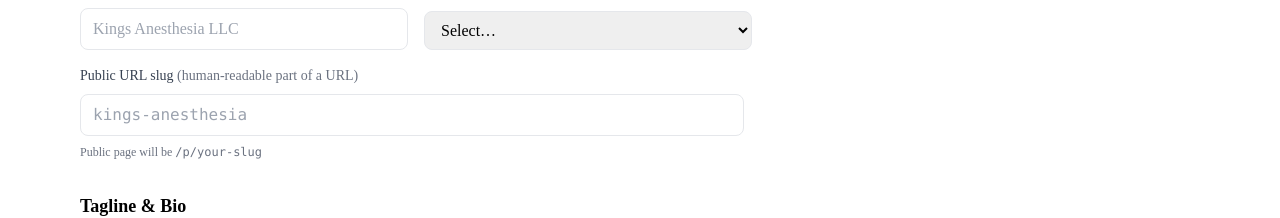
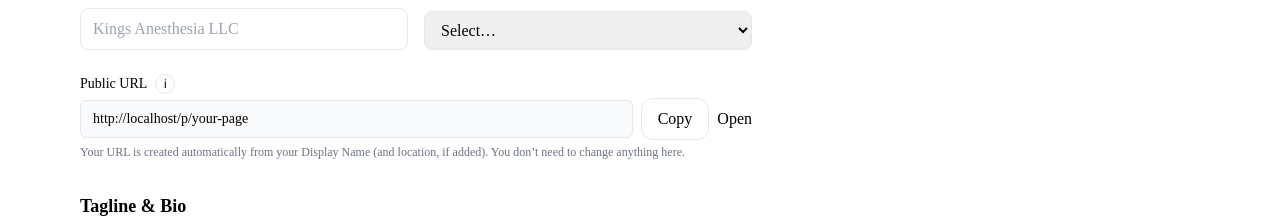
Before and after one commit to NewguyMMM/aeobro, a Next.js app: page /dashboard in a window 1280 px wide. Shown: the part 305-523 px from the top of the page. Built offline with nearby package versions, Linux system fonts and the light colour scheme; no server answers; the database is empty; sample sign-in values are in the browser's storage.

Commit message:
Update ProfileEditor.tsx

```diff
--- a/components/ProfileEditor.tsx
+++ b/components/ProfileEditor.tsx
@@ -2,13 +2,13 @@
 "use client";
 
 import * as React from "react";
-import { toKebab } from "@/lib/slug";
 import { useToast } from "@/components/Toast";
 
 // Helper UI components
 import EntityTypeHelp from "@/components/EntityTypeHelp";
 import LogoUploader from "@/components/LogoUploader";
 import LinkTypeSelect from "@/components/LinkTypeSelect";
+import PublicUrlReadonly from "@/components/PublicUrlReadonly";
 
 /** -------- Types -------- */
 type EntityType = "Business" | "Local Service" | "Organization" | "Creator / Person";
@@ -59,7 +59,7 @@ type Profile = {
 
   handles?: PlatformHandles | null;
 
-  // NEW: public slug
+  // public slug (server-generated)
   slug?: string | null;
 };
 
@@ -92,13 +92,6 @@ function toNum(input: string): number | undefined {
   if (!input) return undefined;
   const n = parseInt(input, 10);
   return Number.isFinite(n) ? n : undefined;
-}
-function debounce<T extends (...args: any[]) => any>(fn: T, ms = 400) {
-  let t: any;
-  return (...args: Parameters<T>) => {
-    clearTimeout(t);
-    t = setTimeout(() => fn(...args), ms);
-  };
 }
 
 /** -------- Component -------- */
@@ -152,13 +145,6 @@ export default function ProfileEditor({ initial }: { initial: Profile | null })
   const [handles, setHandles] = React.useState<PlatformHandles>(initial?.handles ?? {});
   const [links, setLinks] = React.useState<LinkItem[]>(initial?.links ?? []);
   const [linkDraft, setLinkDraft] = React.useState<LinkItem>({ label: "", url: "" });
-
-  // ---- NEW: Slug UX
-  const [slug, setSlug] = React.useState<string>(
-    toKebab(initial?.slug || initial?.displayName || initial?.legalName || "")
-  );
-  const [slugAvail, setSlugAvail] = React.useState<"idle" | "checking" | "ok" | "taken">("idle");
-  const userTouchedSlug = React.useRef(false);
 
   // ---- UI
   const [saving, setSaving] = React.useState(false);
@@ -215,8 +201,7 @@ export default function ProfileEditor({ initial }: { initial: Profile | null })
             }))
           : null,
 
-      // NEW: public slug (server will validate & ensure uniqueness anyway)
-      slug: toKebab(slug),
+      // NOTE: No client-side 'slug'—server generates & de-conflicts it.
     };
   }, [
     displayName,
@@ -238,7 +223,6 @@ export default function ProfileEditor({ initial }: { initial: Profile | null })
     imageUrls,
     handles,
     links,
-    slug,
   ]);
 
   /** ---- Prefill from API on mount (does not overwrite user typing) ---- */
@@ -288,17 +272,11 @@ export default function ProfileEditor({ initial }: { initial: Profile | null })
         if (data.handles) setHandles(data.handles);
         if (data.links) setLinks(data.links || []);
 
-        // Slug
-        const effective = toKebab(data.slug || data.displayName || data.legalName || "");
-        if (!userTouchedSlug.current) setSlug(effective);
+        // Slug from server (for public URL display / navigation)
         setServerSlug(data.slug || null);
 
         // Initialize lastSaved snapshot for dirty tracking
-        const snapshot = JSON.stringify({
-          ...(buildPayload() as any),
-          // ensure slug snapshot uses the server/effective value
-          slug: effective,
-        });
+        const snapshot = JSON.stringify(buildPayload());
         lastSavedRef.current = snapshot;
         setDirty(false);
       } catch {
@@ -307,42 +285,6 @@ export default function ProfileEditor({ initial }: { initial: Profile | null })
     })();
     // eslint-disable-next-line react-hooks/exhaustive-deps
   }, []);
-
-  /** ---- Auto-suggest slug from displayName/legalName unless user edits manually ---- */
-  React.useEffect(() => {
-    if (userTouchedSlug.current) return;
-    const suggestion = toKebab(displayName || legalName || "");
-    if (suggestion) setSlug(suggestion);
-  }, [displayName, legalName]);
-
-  /** ---- Debounced availability check (keeps your existing endpoint) ---- */
-  const debouncedCheckSlug = React.useMemo(
-    () =>
-      debounce(async (candidate: string) => {
-        if (!candidate) {
-          setSlugAvail("idle");
-          return;
-        }
-        try {
-          setSlugAvail("checking");
-          const res = await fetch("/api/profile/ensure-unique-slug", {
-            method: "POST",
-            headers: { "Content-Type": "application/json" },
-            body: JSON.stringify({ base: candidate }),
-          });
-          const json = await res.json();
-          if (json?.slug && json.slug === candidate) setSlugAvail("ok");
-          else setSlugAvail("taken");
-        } catch {
-          setSlugAvail("idle");
-        }
-      }, 400),
-    []
-  );
-
-  React.useEffect(() => {
-    if (slug) debouncedCheckSlug(slug);
-  }, [slug, debouncedCheckSlug]);
 
   /** ---- Dirty detection on any change ---- */
   React.useEffect(() => {
@@ -396,8 +338,7 @@ export default function ProfileEditor({ initial }: { initial: Profile | null })
       }
 
       // Server returns either the profile or { ok, profile }
-      const finalSlug: string | undefined =
-        json?.profile?.slug || json?.slug || payload.slug || toKebab(displayName || legalName || "");
+      const finalSlug: string | undefined = json?.profile?.slug || json?.slug || undefined;
       const finalId: string | undefined = json?.profile?.id || json?.id || profileId || undefined;
 
       if (finalId) setProfileId(finalId);
@@ -407,11 +348,11 @@ export default function ProfileEditor({ initial }: { initial: Profile | null })
       }
 
       // Update dirty baseline to current payload
-      lastSavedRef.current = JSON.stringify({ ...payload, slug: finalSlug || payload.slug });
+      lastSavedRef.current = JSON.stringify(payload);
       setDirty(false);
 
       // Copy to clipboard, toast, then auto-redirect to public page (current behavior)
-      const publicUrl = `${window.location.origin}/p/${finalSlug || profileId}`;
+      const publicUrl = `${window.location.origin}/p/${finalSlug || finalId}`;
       try {
         await navigator.clipboard.writeText(publicUrl);
         toast("Saved ✓ — URL copied. Redirecting…", "success");
@@ -444,12 +385,11 @@ export default function ProfileEditor({ initial }: { initial: Profile | null })
 
   /** ---- Public path resolver ---- */
   function getPublicPath(): string | null {
-    const liveSlug = savedSlug || serverSlug || toKebab(slug || "");
+    const liveSlug = savedSlug || serverSlug || null;
     const idFallback = profileId || null;
     if (liveSlug) return `/p/${liveSlug}`;
     if (idFallback) return `/p/${idFallback}`;
     return null;
-    // Note: if neither exists yet, we treat as "Not yet published".
   }
 
   /** ---- View public profile with guard if dirty ---- */
@@ -461,7 +401,6 @@ export default function ProfileEditor({ initial }: { initial: Profile | null })
   function openPublic() {
     const path = getPublicPath();
     if (!path) {
-      // FIXED: use a valid toast variant for your project
       toast("Not yet published — please Save & Publish first.", "error");
       return;
     }
@@ -550,44 +489,9 @@ export default function ProfileEditor({ initial }: { initial: Profile | null })
           </div>
         </div>
 
-        {/* NEW: Slug */}
-        <div className={row}>
-          <label className={label} htmlFor="slug">
-            Public URL slug <span className="text-gray-500">(human-readable part of a URL)</span>
-          </label>
-          <div className="flex items-center gap-2">
-            <input
-              id="slug"
-              className={input + " font-mono"}
-              placeholder="kings-anesthesia"
-              value={slug}
-              onChange={(e) => {
-                userTouchedSlug.current = true;
-                setSlug(toKebab(e.target.value));
-              }}
-              maxLength={80}
-            />
-            <span
-              className={
-                slugAvail === "ok"
-                  ? "text-green-600 text-sm"
-                  : slugAvail === "taken"
-                  ? "text-red-600 text-sm"
-                  : "text-gray-500 text-sm"
-              }
-            >
-              {slugAvail === "ok"
-                ? "✓ available"
-                : slugAvail === "taken"
-                ? "× taken"
-                : slugAvail === "checking"
-                ? "…"
-                : ""}
-            </span>
-          </div>
-          <p className="text-xs text-gray-500">
-            Public page will be <code>/p/{(serverSlug || slug || "your-slug")}</code>
-          </p>
+        {/* Read-only public URL (Option A) */}
+        <div className="mt-2">
+          <PublicUrlReadonly slug={serverSlug} />
         </div>
       </section>
 
@@ -647,7 +551,7 @@ export default function ProfileEditor({ initial }: { initial: Profile | null })
             </small>
           </div>
 
-        <div className={row}>
+          <div className={row}>
             <label className={label} htmlFor="location">
               Location (address or city/state)
             </label>
```
